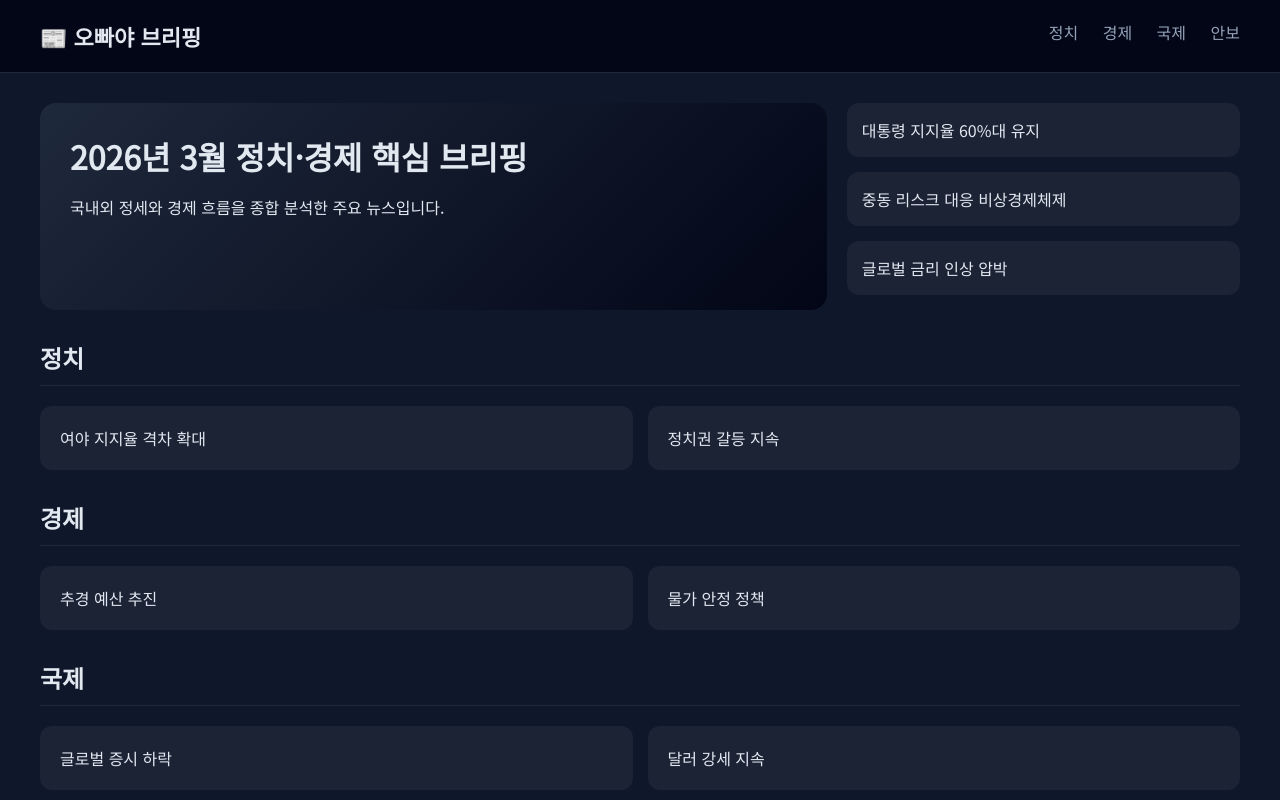
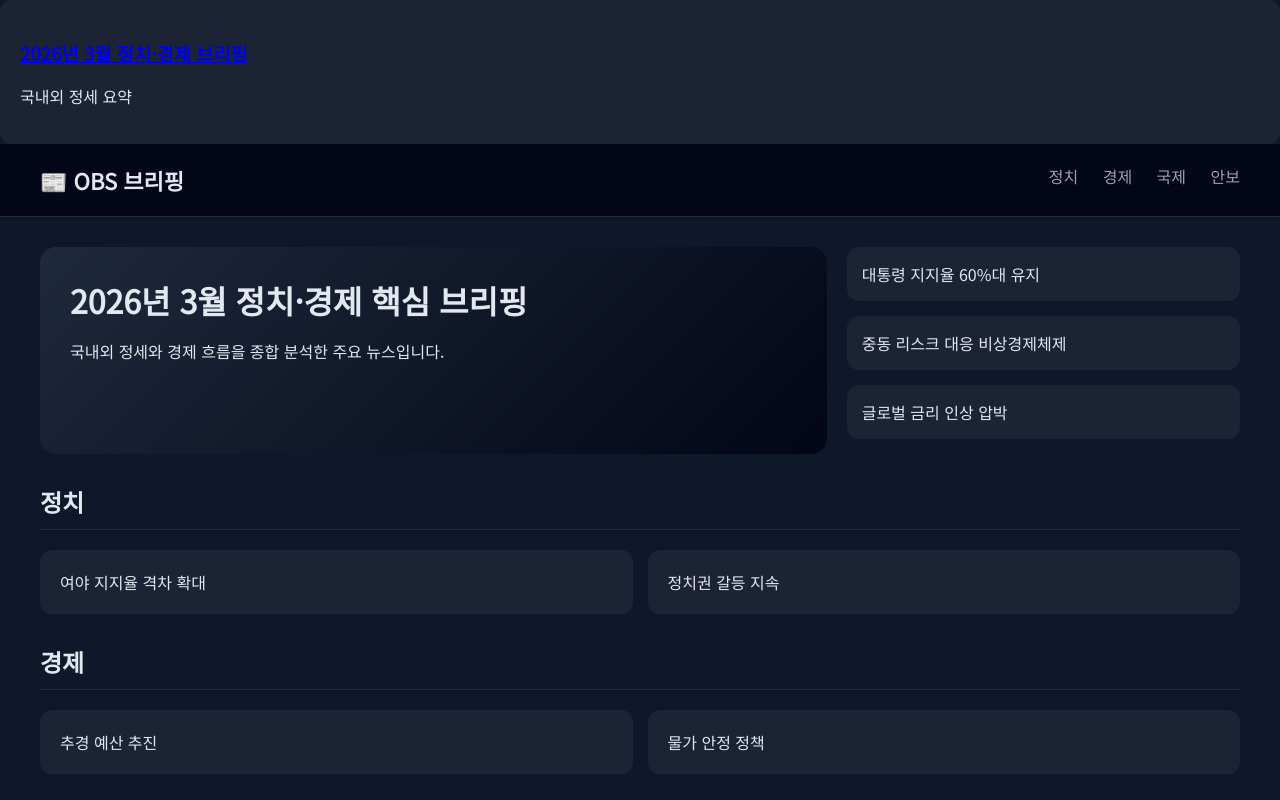
Before and after one commit to bgun33399-cloud/oppaya-site, a plain HTML site: page index.html in a window 1280 px wide. Shown: the top 800 px of the page. Drawn offline with Linux system fonts and the light colour scheme.

Commit message:
Update index.html title and add news card

```diff
--- a/index.html
+++ b/index.html
@@ -2,7 +2,7 @@
 <html lang="ko">
 <head>
 <meta charset="UTF-8">
-<title>오빠야 브리핑</title>
+<title>OBS12 브리핑</title>
 <link href="https://fonts.googleapis.com/css2?family=Noto+Sans+KR&display=swap" rel="stylesheet">
 <style>
 
@@ -108,8 +108,13 @@ body {
 <body>
 
 <!-- 헤더 -->
+<div class="card">
+  <h3><a href="news1.html">2026년 3월 정치·경제 브리핑</a></h3>
+  <p>국내외 정세 요약</p>
+</div>
+
 <div class="header">
-  <div class="logo">📰 오빠야 브리핑</div>
+  <div class="logo">📰 OBS 브리핑</div>
   <div class="nav">
     <a href="#">정치</a>
     <a href="#">경제</a>
```
